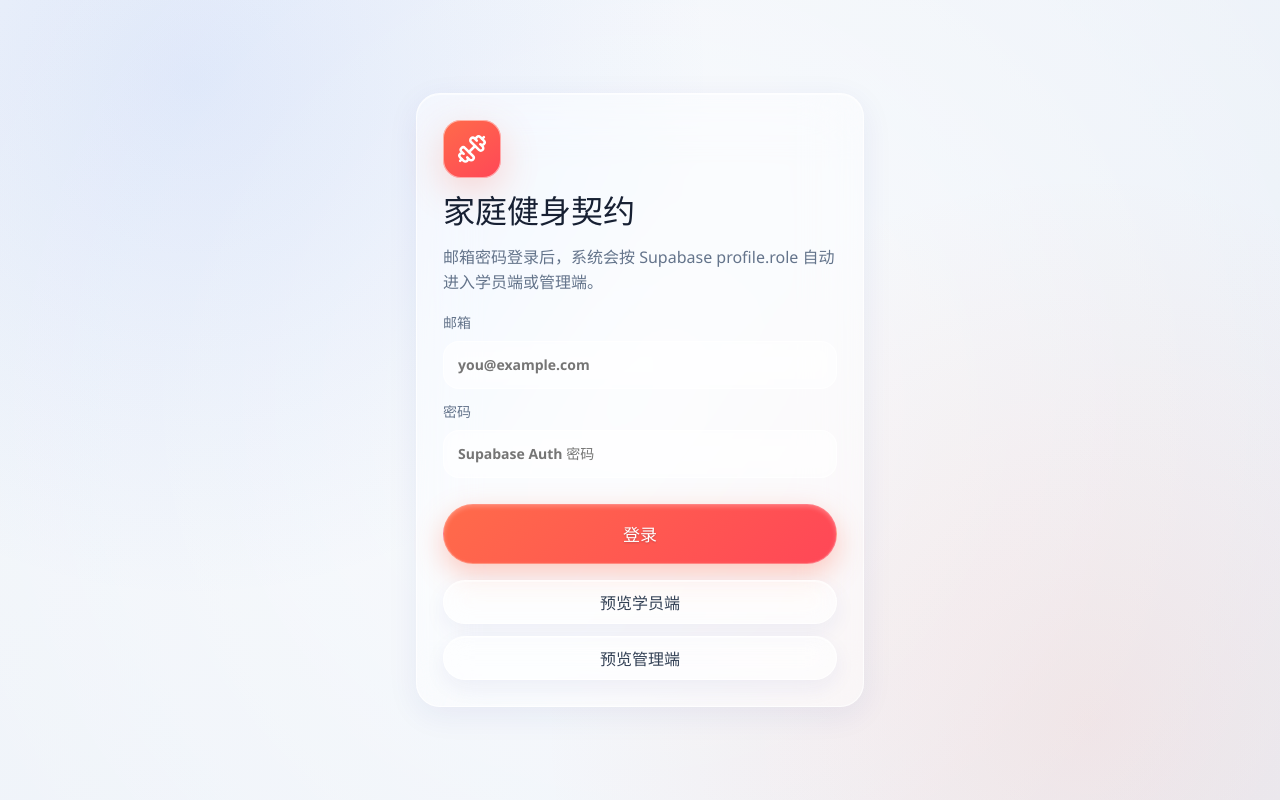
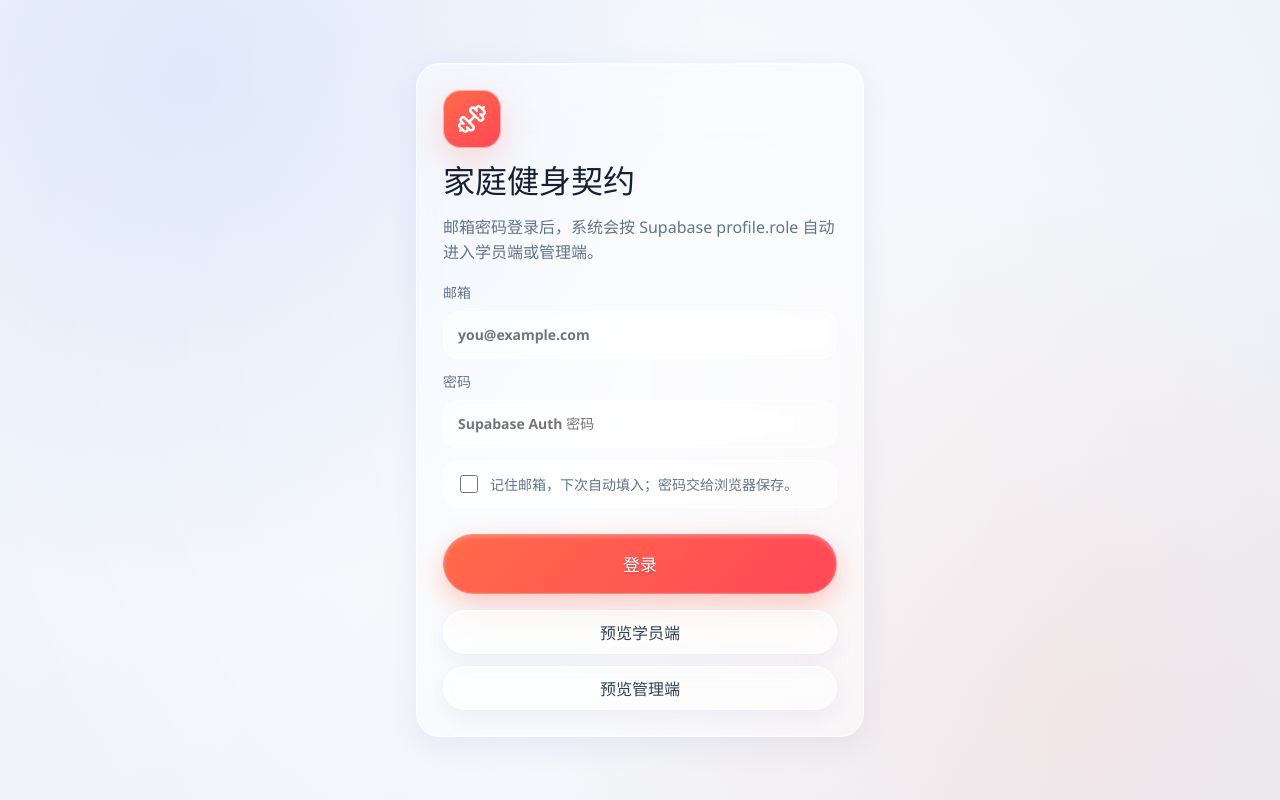
Before and after one commit to mccoyhannah/family-fitness-contract, a React (Vite) app: page /login in a window 1280 px wide. Built offline with nearby package versions, Linux system fonts and the light colour scheme; no server answers.

Commit message:
feat(auth): 记住登录邮箱并保持会话

```diff
--- a/src/lib/supabase.ts
+++ b/src/lib/supabase.ts
@@ -6,5 +6,10 @@ const supabaseAnonKey = import.meta.env.VITE_SUPABASE_ANON_KEY as string | undef
 export const isSupabaseConfigured = Boolean(supabaseUrl && supabaseAnonKey)
 
 export const supabase = isSupabaseConfigured
-  ? createClient(supabaseUrl!, supabaseAnonKey!)
+  ? createClient(supabaseUrl!, supabaseAnonKey!, {
+      auth: {
+        autoRefreshToken: true,
+        persistSession: true,
+      },
+    })
   : null
--- a/src/pages/Login.tsx
+++ b/src/pages/Login.tsx
@@ -7,14 +7,34 @@ import { isLocalhostPreview } from '../lib/preview'
 import { isSupabaseConfigured } from '../lib/supabase'
 import type { Role } from '../lib/types'
 
+const REMEMBERED_EMAIL_KEY = 'family-fitness-contract:remembered-email'
+
+function readRememberedEmail() {
+  try {
+    return localStorage.getItem(REMEMBERED_EMAIL_KEY) ?? ''
+  } catch {
+    return ''
+  }
+}
+
+function writeRememberedEmail(email: string) {
+  try {
+    if (email) localStorage.setItem(REMEMBERED_EMAIL_KEY, email)
+    else localStorage.removeItem(REMEMBERED_EMAIL_KEY)
+  } catch {
+    // Ignore storage failures so login still works in restrictive browsers.
+  }
+}
+
 export default function Login() {
   const { authError, previewAs, signIn } = useAuth()
   const location = useLocation()
   const navigate = useNavigate()
   const [searchParams] = useSearchParams()
-  const [email, setEmail] = useState('')
+  const [email, setEmail] = useState(readRememberedEmail)
   const [password, setPassword] = useState('')
   const [error, setError] = useState('')
+  const [rememberEmail, setRememberEmail] = useState(Boolean(email))
   const autoPreviewRef = useRef(false)
   const from = typeof location.state?.from === 'string' ? location.state.from : '/'
   const canPreview = !isSupabaseConfigured || isLocalhostPreview()
@@ -32,9 +52,18 @@ export default function Login() {
 
   const submit = async (event: FormEvent) => {
     event.preventDefault()
-    const message = await signIn(email, password)
+    const nextEmail = email.trim()
+    const message = await signIn(nextEmail, password)
     if (message) setError(message)
-    else navigate(from, { replace: true })
+    else {
+      writeRememberedEmail(rememberEmail ? nextEmail : '')
+      navigate(from, { replace: true })
+    }
+  }
+
+  const toggleRememberEmail = (checked: boolean) => {
+    setRememberEmail(checked)
+    if (!checked) writeRememberedEmail('')
   }
 
   const preview = (role: Role) => {
@@ -63,7 +92,13 @@ export default function Login() {
         <form onSubmit={submit}>
           <label>
             邮箱
-            <input value={email} onChange={(event) => setEmail(event.target.value)} placeholder="you@example.com" />
+            <input
+              type="email"
+              value={email}
+              onChange={(event) => setEmail(event.target.value)}
+              placeholder="you@example.com"
+              autoComplete="username"
+            />
           </label>
           <label>
             密码
@@ -72,7 +107,16 @@ export default function Login() {
               value={password}
               onChange={(event) => setPassword(event.target.value)}
               placeholder="Supabase Auth 密码"
+              autoComplete="current-password"
             />
+          </label>
+          <label className="switch-row">
+            <input
+              type="checkbox"
+              checked={rememberEmail}
+              onChange={(event) => toggleRememberEmail(event.target.checked)}
+            />
+            <span>记住邮箱，下次自动填入；密码交给浏览器保存。</span>
           </label>
           {(error || authError) && <strong className="form-error">{error || authError}</strong>}
           <button className="primary-action" disabled={!isSupabaseConfigured} type="submit">
```
